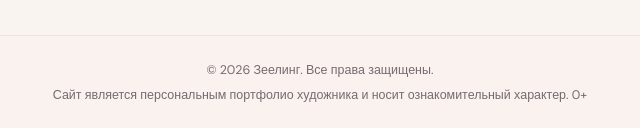
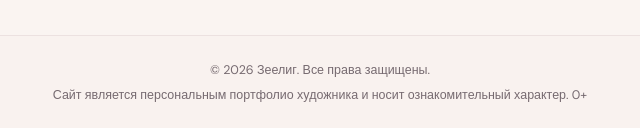
Before and after one commit to kus480/portfolioz, a website: page frontend/index.html in a window 1280 px wide. Shown: the part 3835-3963 px from the top of the page, 320-960 px from the left. Drawn offline with nearby package versions, Linux system fonts and the light colour scheme; no server answers; a web font is replaced by a local one.

Commit message:
fix surname

```diff
--- a/frontend/index.html
+++ b/frontend/index.html
@@ -183,7 +183,7 @@
 
     <footer class="site-footer">
       <p class="site-footer-copy">
-        <span>© 2026 Зеелинг. Все права защищены.</span>
+        <span>© 2026 Зеелиг. Все права защищены.</span>
         <span>Сайт является персональным портфолио художника и носит ознакомительный характер. 0+</span>
       </p>
     </footer>
```
